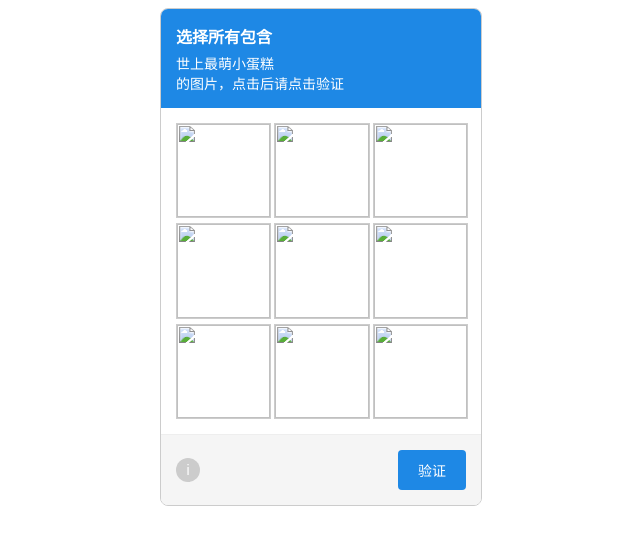
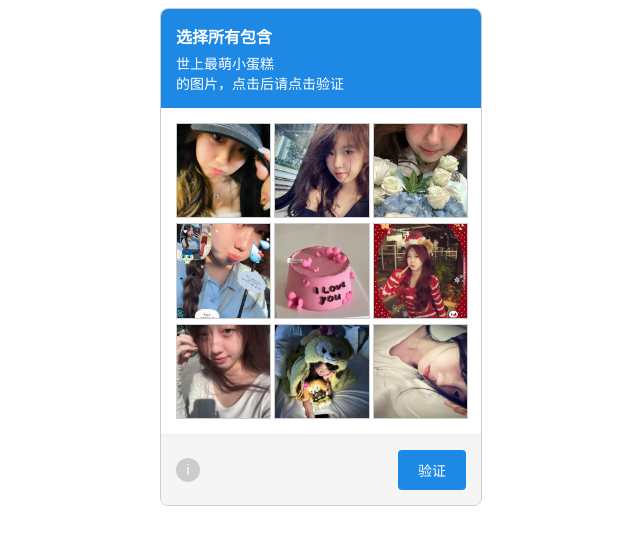
Before and after one commit to 1870565280/matt, a plain HTML site: page index.html in a window 1280 px wide. Shown: the whole page, without its empty margins (319-959 px from the left). Drawn offline with Linux system fonts and the light colour scheme.

Commit message:
Fix image paths to use relative paths

```diff
--- a/index.html
+++ b/index.html
@@ -18,15 +18,15 @@
       的图片，点击后请点击验证
     </div>
     <div class="grid">
-      <div class="grid-item cake" onclick="select(this)"><img src="/c10/images/2.jpg"></div>
-      <div class="grid-item cake" onclick="select(this)"><img src="/c10/images/3.jpg"></div>
-      <div class="grid-item cake" onclick="select(this)"><img src="/c10/images/4.jpg"></div>
-      <div class="grid-item cake" onclick="select(this)"><img src="/c10/images/5.jpg"></div>
-      <div class="grid-item"      onclick="select(this)"><img src="/c10/images/1.jpg"></div>
-      <div class="grid-item cake" onclick="select(this)"><img src="/c10/images/6.jpg"></div>
-      <div class="grid-item cake" onclick="select(this)"><img src="/c10/images/7.jpg"></div>
-      <div class="grid-item cake" onclick="select(this)"><img src="/c10/images/8.jpg"></div>
-      <div class="grid-item cake" onclick="select(this)"><img src="/c10/images/9.jpg"></div>
+      <div class="grid-item cake" onclick="select(this)"><img src="images/2.jpg"></div>
+      <div class="grid-item cake" onclick="select(this)"><img src="images/3.jpg"></div>
+      <div class="grid-item cake" onclick="select(this)"><img src="images/4.jpg"></div>
+      <div class="grid-item cake" onclick="select(this)"><img src="images/5.jpg"></div>
+      <div class="grid-item"      onclick="select(this)"><img src="images/1.jpg"></div>
+      <div class="grid-item cake" onclick="select(this)"><img src="images/6.jpg"></div>
+      <div class="grid-item cake" onclick="select(this)"><img src="images/7.jpg"></div>
+      <div class="grid-item cake" onclick="select(this)"><img src="images/8.jpg"></div>
+      <div class="grid-item cake" onclick="select(this)"><img src="images/9.jpg"></div>
     </div>
     <div class="footer">
       <button class="info-btn">i</button>
@@ -39,7 +39,7 @@
     <div class="modal-content">
       <span class="close">&times;</span>
       <div class="reward-content">
-        <img src="/c10/images/0.jpg" alt="隐藏奖励">
+        <img src="images/0.jpg" alt="隐藏奖励">
         <p class="caption">你真是喵喵又咪咪呀！</p>
       </div>
     </div>
```
